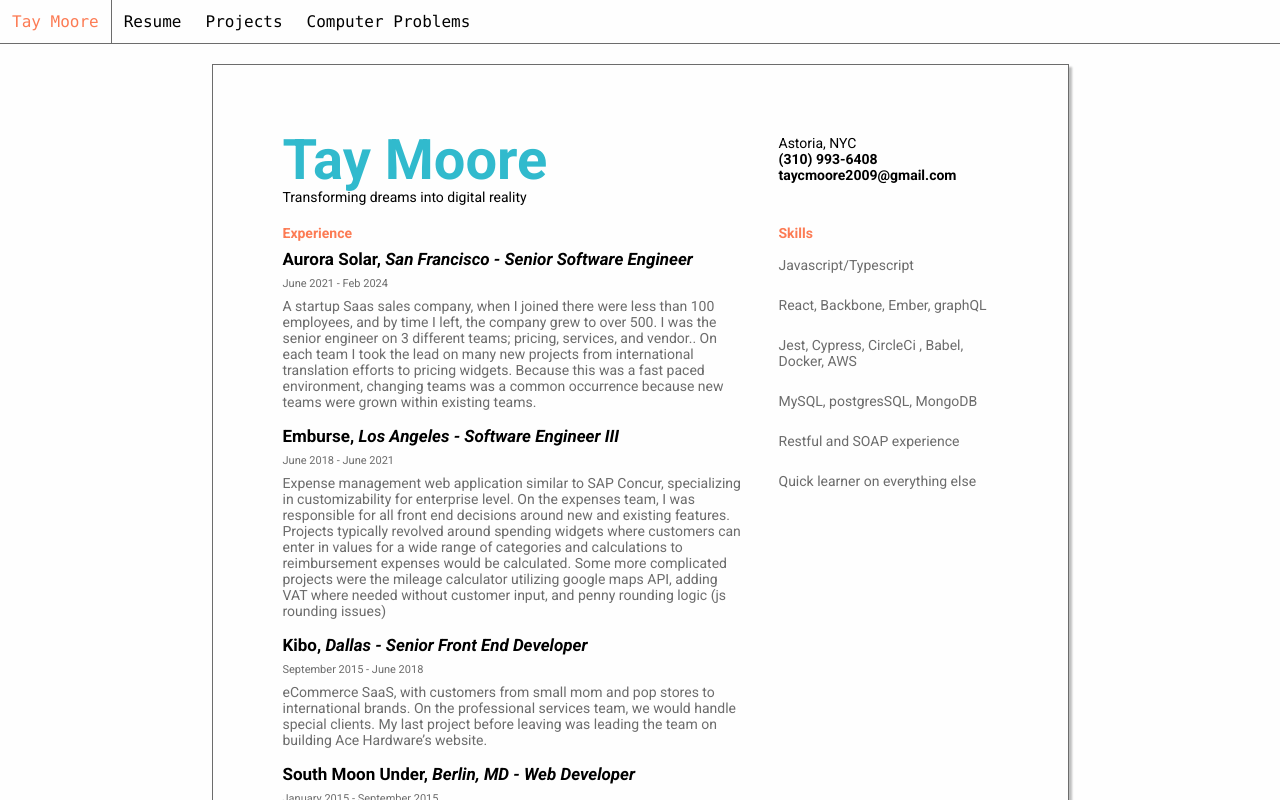
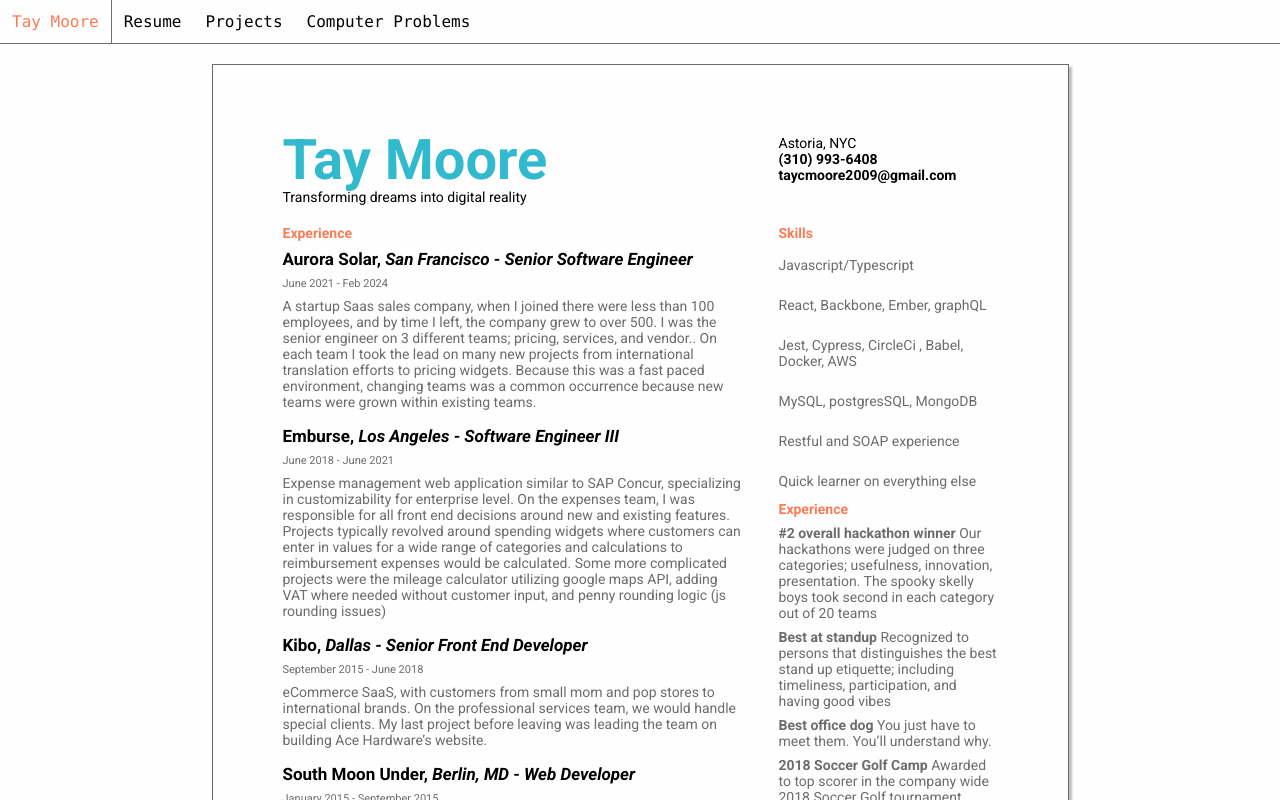
Before and after one commit to taycmoore2009/fe-v2, a React (Create React App) app: page /resume in a window 1280 px wide. Shown: the top 800 px of the page. Built offline with nearby package versions, Linux system fonts and the light colour scheme.

Commit message:
added awards to resume

```diff
--- a/src/index.css
+++ b/src/index.css
@@ -11,9 +11,9 @@ code {
 }
 .contentWrapper {
   display: flex;
-  height: calc(100vh - 44px);
+  flex-direction: column;
+  flex-wrap: nowrap;
   width: 100%;
-  flex-wrap: wrap;
 }
 
 /* Common */
@@ -77,7 +77,7 @@ code {
   flex-direction: row;
   flex-wrap: wrap;
   align-content: flex-start;
-  height: 954px;
+  height: 756px;
   width: 715px;
   margin: 20px auto;
 }
@@ -122,6 +122,10 @@ code {
 .resumeSkillPosition {
   font-size: 14px;
   padding: 12px 0;
+}
+.resumeAwardsPosition {
+  font-size: 14px;
+  margin: 8px 0;
 }
 .reachMe {
   font-size: 14px;
--- /dev/null
+++ b/src/pages/resume/awards.tsx
@@ -0,0 +1,25 @@
+import React from 'react';
+
+export const ResumeAwards = (
+    {awards}:
+    {
+        awards: {
+            title: string;
+            description: string;
+        }[];
+    }
+) => {
+    return (
+        <div className="resumeExperience">
+            <div className="resumeSectionHeader coral"><b>Experience</b></div>
+            {awards.map(award => {
+                return (
+                    <div key={award.title} className="resumeAwardsPosition gray">
+                        <b>{award.title}</b> {' '}
+                        {award.description}
+                    </div>
+                )
+            })}
+        </div>
+    );
+  }
--- a/src/pages/resume/resume.tsx
+++ b/src/pages/resume/resume.tsx
@@ -3,6 +3,7 @@ import React from 'react';
 import { ResumeExperience } from './experience';
 import { ResumeSkills } from './skills';
 import { ResumeReachMe } from './reachMe';
+import { ResumeAwards } from './awards';
 
 /*--
 To Do:
@@ -45,6 +46,25 @@ const skills = [
   'MySQL, postgresSQL, MongoDB',
   'Restful and SOAP experience',
   'Quick learner on everything else'
+];
+
+const awards = [
+  {
+    title: '#2 overall hackathon winner',
+    description: 'Our hackathons were judged on three categories; usefulness, innovation, presentation. The spooky skelly boys took second in each category out of 20 teams'
+  },
+  {
+    title: 'Best at standup',
+    description: 'Recognized to persons that distinguishes the best stand up etiquette; including timeliness, participation, and having good vibes'
+  },
+  {
+    title: 'Best office dog',
+    description: 'You just have to meet them. You’ll understand why.'
+  },
+  {
+    title: '2018 Soccer Golf Camp',
+    description: 'Awarded to top scorer in the company wide 2018 Soccer Golf tournament'
+  },
 ]
 
 export const Resume = () => {
@@ -65,6 +85,7 @@ export const Resume = () => {
           </div>
           <div className="resumeRight">
             <ResumeSkills skills={skills}/>
+            <ResumeAwards awards={awards} />
           </div>
         </div>
         <div className="resume card">
```
